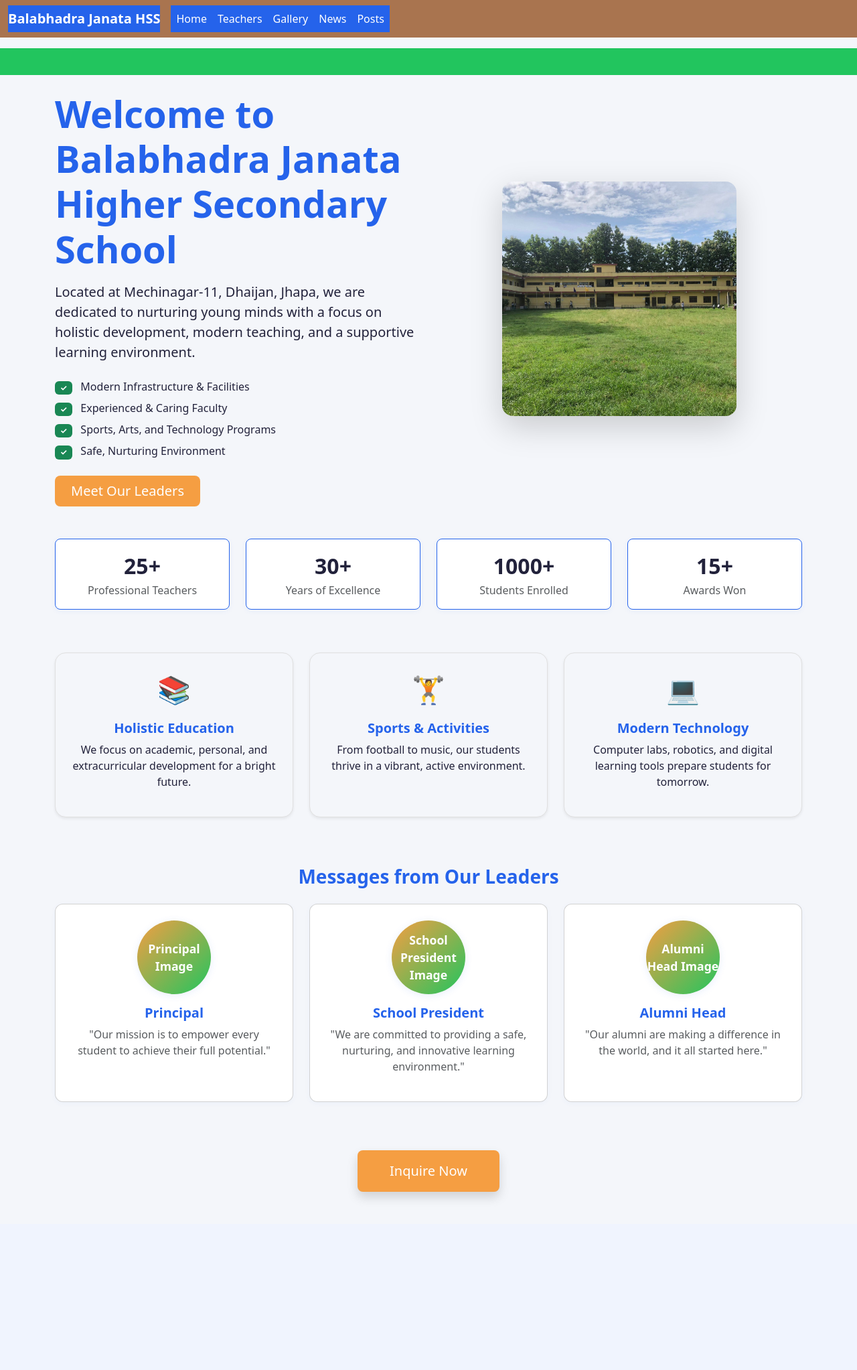
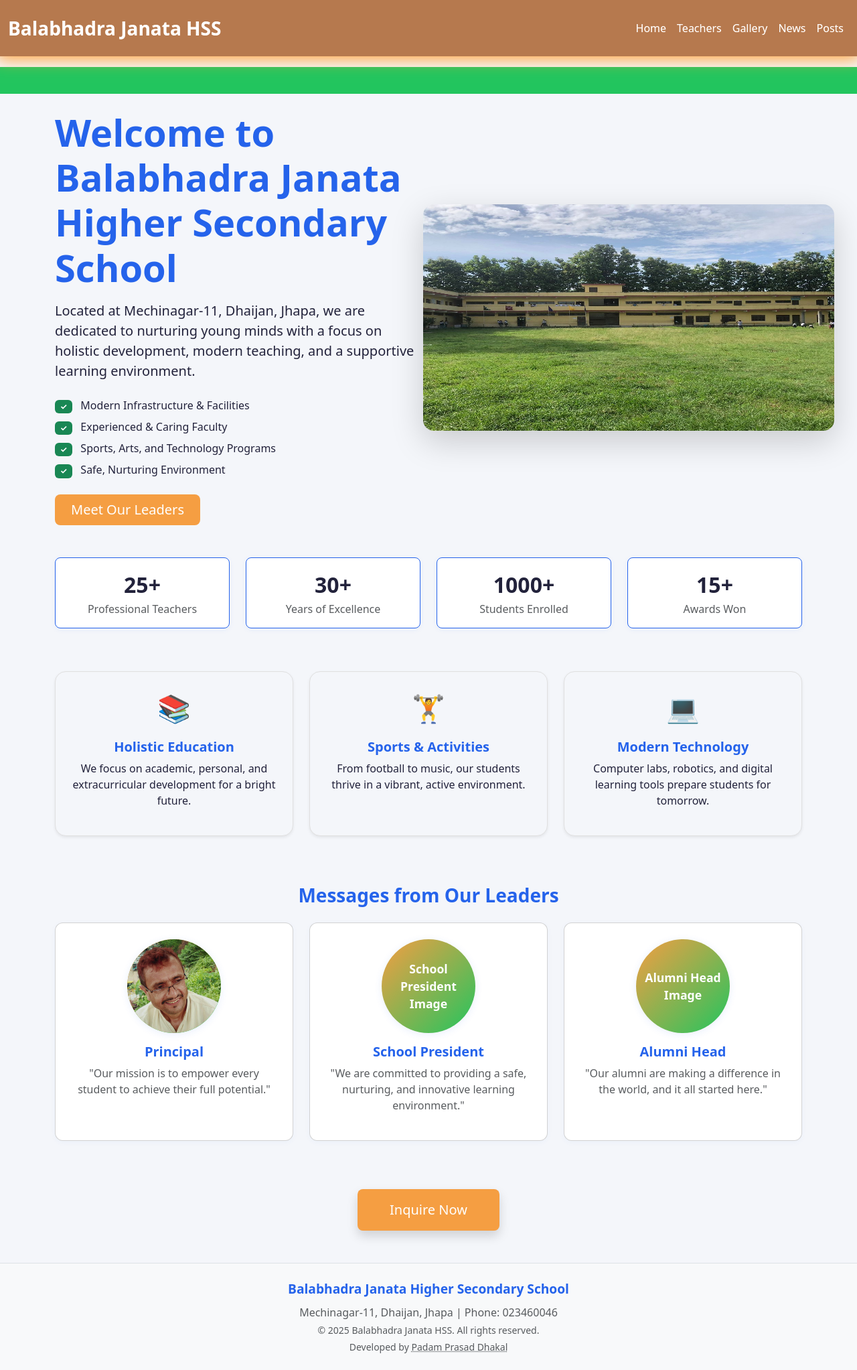
Before and after one commit to PadamPrasadDhakal/School-Site, a Django app: template main/templates/main/home.html in a window 1280 px wide. Shown: the whole page at 67% size. Before the commit the page ends 1793 px from the top, so only its background shows below. Run offline with Django 3.2, Linux system fonts and the light colour scheme; the template is opened without the code that fills it, so the values that code supplies are empty.

Commit message:
Added footer and fixed the images

```diff
--- a/main/templates/main/base.html
+++ b/main/templates/main/base.html
@@ -12,6 +12,7 @@
             --accent: #f59e42;
             --background: #f4f6fa;
             --text: #22223b;
+            --bear: #a9744f;
         }
         /* Enhanced Loading overlay styles */
         #loading-overlay {
@@ -98,18 +99,26 @@
             background: var(--background);
             color: var(--text);
         }
-        .navbar, .navbar-brand, .nav-link, .navbar-dark .navbar-nav .nav-link.active {
-            background-color: var(--primary) !important;
+        .navbar {
+            min-height: 72px;
+            background: linear-gradient(90deg, #CA6673 0%, #9177C7 50%, #4796E3 100%) !important;
+            box-shadow: 0 2px 12px rgba(0,0,0,0.08);
+            transition: box-shadow 0.3s, filter 0.3s;
+        }
+        .navbar:hover, .navbar:focus-within {
+            box-shadow: 0 0 24px 4px var(--accent), 0 2px 12px rgba(169,116,79,0.12);
+            filter: brightness(1.05) saturate(1.1);
+        }
+        .navbar .navbar-brand {
+            margin-right: 2rem;
+        }
+        .navbar .navbar-brand, .navbar .nav-link {
             color: #fff !important;
+            transition: color 0.2s, text-shadow 0.3s;
         }
-        .navbar-brand {
-            font-weight: bold;
-        }
-        .nav-link {
+        .navbar .nav-link.active, .navbar .nav-link:focus, .navbar .nav-link:hover {
             color: #fff !important;
-        }
-        .nav-link.active, .nav-link:focus, .nav-link:hover {
-            color: var(--accent) !important;
+            text-shadow: 0 0 8px #ec2F4B, 0 0 16px #009FFF;
         }
         .news-bar {
             background: var(--secondary);
@@ -176,14 +185,14 @@
     <div class="welcome-text">Welcome to Balabhadra Janata Higher Secondary School</div>
     <div class="welcome-subtext">Empowering students for a brighter future</div>
 </div>
-<nav class="navbar navbar-expand-lg navbar-dark mb-3">
+<nav class="navbar navbar-expand-lg navbar-dark mb-3 py-3">
     <div class="container-fluid">
-        <a class="navbar-brand" href="/">Balabhadra Janata HSS</a>
+        <a class="navbar-brand fs-3 fw-bold" href="/">Balabhadra Janata HSS</a>
         <button class="navbar-toggler" type="button" data-bs-toggle="collapse" data-bs-target="#navbarNav" aria-controls="navbarNav" aria-expanded="false" aria-label="Toggle navigation">
             <span class="navbar-toggler-icon"></span>
         </button>
-        <div class="collapse navbar-collapse" id="navbarNav">
-            <ul class="navbar-nav">
+        <div class="collapse navbar-collapse justify-content-end" id="navbarNav">
+            <ul class="navbar-nav ms-auto">
                 <li class="nav-item"><a class="nav-link" href="/">Home</a></li>
                 <li class="nav-item"><a class="nav-link" href="/teachers/">Teachers</a></li>
                 <li class="nav-item"><a class="nav-link" href="/gallery/">Gallery</a></li>
@@ -201,6 +210,15 @@
 <div class="container mt-4">
     {% block content %}{% endblock %}
 </div>
+
+<footer class="footer mt-auto py-4 bg-light border-top">
+    <div class="container text-center">
+        <div class="mb-2 fw-bold" style="color: var(--primary); font-size: 1.2rem;">Balabhadra Janata Higher Secondary School</div>
+        <div class="mb-1 text-muted">Mechinagar-11, Dhaijan, Jhapa | Phone: 023460046</div>
+        <div class="small text-muted">&copy; {{ now|default:2025 }} Balabhadra Janata HSS. All rights reserved.</div>
+        <div class="small text-muted mt-1">Developed by <a href="https://www.facebook.com/sohan.dhakal.18" target="_blank" rel="noopener" style="color:inherit; text-decoration:underline dotted;">Padam Prasad Dhakal</a></div>
+    </div>
+</footer>
 <script src="https://cdn.jsdelivr.net/npm/bootstrap@5.3.0/dist/js/bootstrap.bundle.min.js"></script>
 <script>
     // Only show loading overlay on first visit or refresh
--- a/main/templates/main/home.html
+++ b/main/templates/main/home.html
@@ -1,4 +1,5 @@
 {% extends 'main/base.html' %}
+{% load static %}
 {% block title %}Home | Balabhadra Janata HSS{% endblock %}
 {% block content %}
 <!-- Hero Section -->
@@ -15,7 +16,7 @@
         <a href="#messages" class="btn btn-accent btn-lg px-4">Meet Our Leaders</a>
     </div>
     <div class="col-md-6 order-1 order-md-2 text-center mb-4 mb-md-0">
-        <img src="/assets/bjss1.jpg" alt="School Photo" class="img-fluid rounded-4 shadow-lg glowing-img" style="max-height: 350px; object-fit: cover;">
+        <img src="{% static 'main/assets/bjss1.jpg' %}" alt="School Photo" class="img-fluid rounded-4 shadow-lg glowing-img school-hero-img">
     </div>
 </div>
 <!-- Stats Section -->
@@ -75,7 +76,9 @@
     <div class="row justify-content-center">
         <div class="col-md-4 mb-4">
             <div class="card p-4 text-center h-100">
-                <div class="mx-auto mb-3 leader-img-circle d-flex align-items-center justify-content-center">Principal Image</div>
+                <div class="mx-auto mb-3 leader-img-circle d-flex align-items-center justify-content-center p-0 overflow-hidden">
+                    <img src="{% static 'main/assets/principle.jpg' %}" alt="Principal" class="w-100 h-100 object-fit-cover">
+                </div>
                 <h5 class="fw-bold">Principal</h5>
                 <p class="text-muted">"Our mission is to empower every student to achieve their full potential."</p>
             </div>
@@ -125,8 +128,8 @@
     filter: brightness(1.08) saturate(1.1);
 }
 .leader-img-circle {
-    width: 110px;
-    height: 110px;
+    width: 140px;
+    height: 140px;
     border-radius: 50%;
     background: linear-gradient(135deg, #f59e42 0%, #22c55e 100%);
     color: #fff;
@@ -141,5 +144,22 @@
     object-fit: cover;
     border-radius: 50%;
 }
+.school-hero-img {
+    width: 100%;
+    max-width: 100vw;
+    min-width: 320px;
+    height: auto;
+    aspect-ratio: 2/1.1;
+}
+@media (min-width: 768px) {
+    .school-hero-img {
+        width: 48vw;
+        max-width: 48vw;
+        min-width: 400px;
+        aspect-ratio: 2/1.1;
+        position: relative;
+        left: -20px;
+    }
+}
 </style>
 {% endblock %}
--- a/main/templates/main/news_list.html
+++ b/main/templates/main/news_list.html
@@ -22,7 +22,7 @@
     transition: color 0.2s;
 }
 .news-link:hover {
-    color: var(--accent);
+    color: #2563eb;
     text-decoration: underline;
 }
 </style>
```
Also changed, not shown: static/main/assets/bjss1.jpg (renamed from main/assets/bjss1.jpg), static/main/assets/principle.jpg (added).
